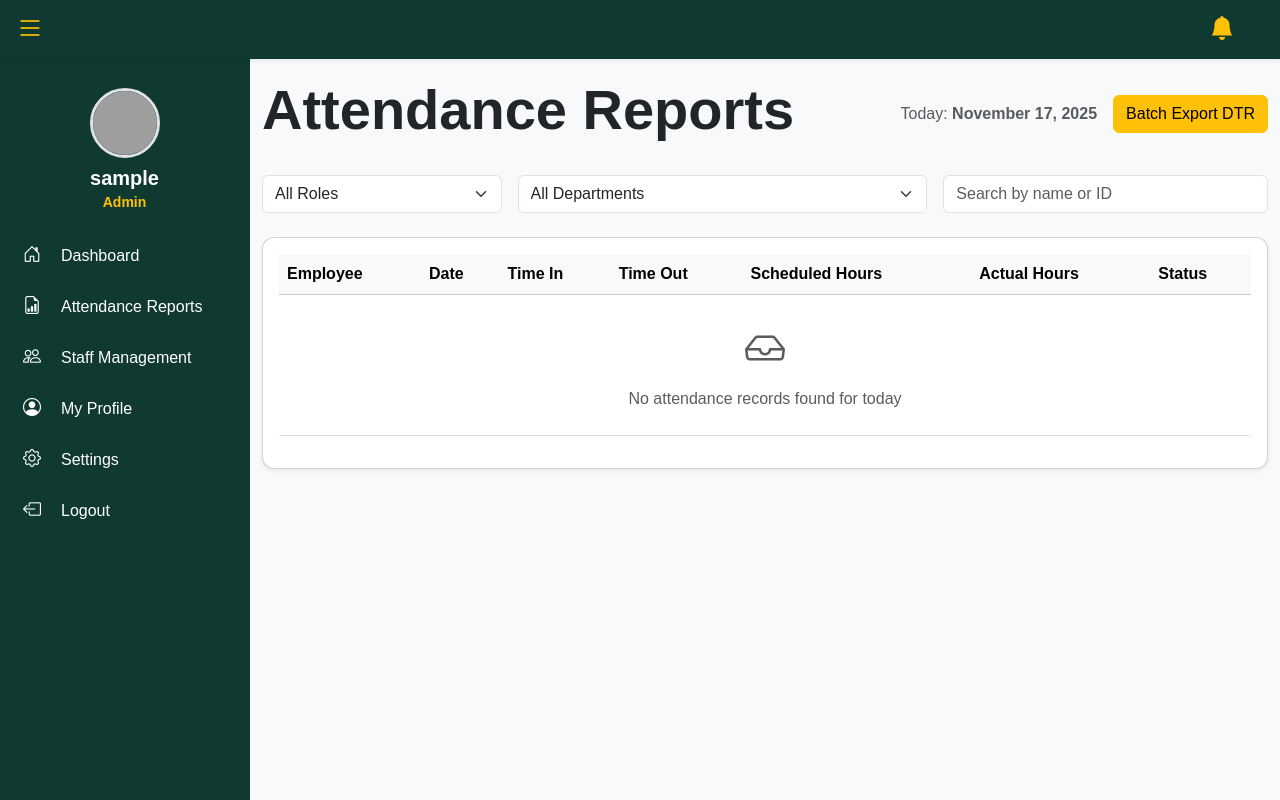
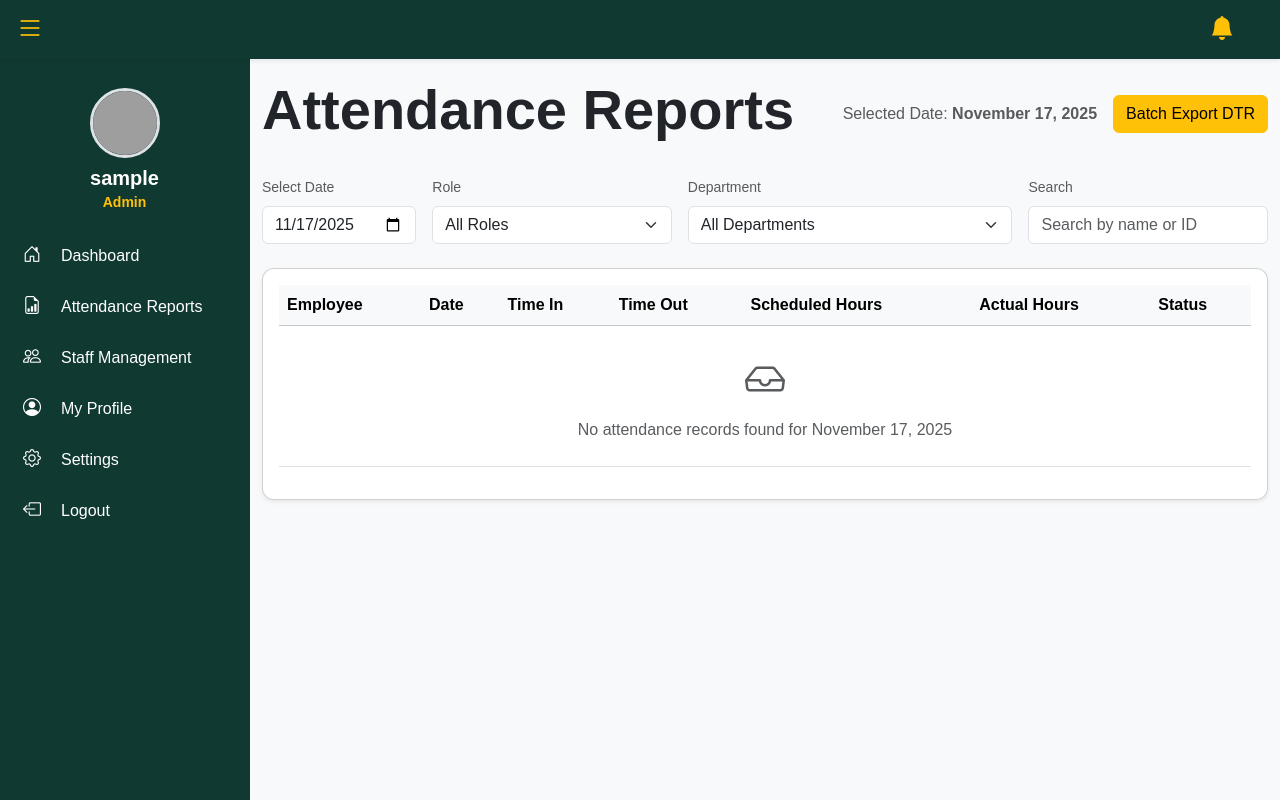
Before and after one commit to maniegokryz-prog/EndDev, a PHP site: page /EndDev/attendancerep/attendancerep.php in a window 1280 px wide. Run offline with PHP 8.4, Linux system fonts and the light colour scheme; the visitor is signed in with stand-in values (Sample User, id 1); tables that the repository leaves empty or names only in its code hold one stand-in row (values such as "Sample post"); grey boxes are pictures that could not be loaded.

Commit message:
fix the date picker in attendance report

```diff
--- a/attendancerep/attendancerep.js
+++ b/attendancerep/attendancerep.js
@@ -15,17 +15,20 @@ menuBtn.addEventListener('click', () => {
 //----------------------------------------------------------------------------------------------//
 
 // Filter handlers
+document.getElementById("dateFilter").addEventListener("change", applyFilters);
 document.getElementById("roleFilter").addEventListener("change", applyFilters);
 document.getElementById("deptFilter").addEventListener("change", applyFilters);
 document.getElementById("searchBox").addEventListener("input", applyFilters);
 
 function applyFilters() {
+  const date = document.getElementById("dateFilter").value;
   const role = document.getElementById("roleFilter").value;
   const dept = document.getElementById("deptFilter").value;
   const search = document.getElementById("searchBox").value;
 
   // Build query string
   const params = new URLSearchParams();
+  if (date) params.append('date', date);
   if (role) params.append('role', role);
   if (dept) params.append('department', dept);
   if (search) params.append('search', search);
--- a/attendancerep/attendancerep.php
+++ b/attendancerep/attendancerep.php
@@ -4,6 +4,9 @@ require_once '../auth_guard.php';
 require_once '../navigation.php';
 
 require '../db_connection.php';
+
+// Set timezone to Manila
+date_default_timezone_set('Asia/Manila');
 
 // Get current user info
 $currentUser = getCurrentUser();
@@ -19,8 +22,8 @@ class AttendanceReportViewer {
 
     public function loadTodayAttendance($filters = []) {
         try {
-            // Get current date
-            $currentDate = date('Y-m-d');
+            // Get date from filters or use current date
+            $currentDate = !empty($filters['date']) ? $filters['date'] : date('Y-m-d');
 
             // Build query to fetch daily attendance with employee details
             $query = "SELECT
@@ -250,13 +253,15 @@ if ($roleResult) {
 $filters = [
     'role' => $_GET['role'] ?? '',
     'department' => $_GET['department'] ?? '',
-    'search' => $_GET['search'] ?? ''
+    'search' => $_GET['search'] ?? '',
+    'date' => $_GET['date'] ?? date('Y-m-d') // Default to today in Manila timezone
 ];
 
-// Load today's attendance records
+// Load attendance records for selected date
 $loadSuccess = $viewer->loadTodayAttendance($filters);
 $attendanceRecords = $viewer->getAttendanceRecords();
-$currentDate = date('F d, Y'); // Format: November 11, 2025
+$selectedDate = $filters['date'];
+$currentDate = date('F d, Y', strtotime($selectedDate)); // Format: November 11, 2025
 ?>
 <!DOCTYPE html>
 <html lang="en">
@@ -267,13 +272,20 @@ $currentDate = date('F d, Y'); // Format: November 11, 2025
 
   <meta name="viewport" content="width=device-width, initial-scale=1.0">
 
+  <!-- Prevent caching -->
+  <meta http-equiv="Cache-Control" content="no-cache, no-store, must-revalidate">
+  <meta http-equiv="Pragma" content="no-cache">
+  <meta http-equiv="Expires" content="0">
+
+  <!-- Version: 2.0 - Date Picker Added -->
+
   <!-- Bootstrap CSS -->
   <link href="https://cdn.jsdelivr.net/npm/bootstrap@5.3.3/dist/css/bootstrap.min.css" rel="stylesheet">
   <!-- Bootstrap Icons -->
   <link rel="stylesheet" href="https://cdn.jsdelivr.net/npm/bootstrap-icons@1.11.3/font/bootstrap-icons.min.css">
 
   <!-- Custom CSS -->
-<link rel="stylesheet" href="attendancerep.css">
+<link rel="stylesheet" href="attendancerep.css?v=<?php echo time(); ?>">
 </head>
 
 <body>
@@ -309,13 +321,21 @@ $currentDate = date('F d, Y'); // Format: November 11, 2025
     <div class="d-flex justify-content-between align-items-center mb-4">
       <h2 class="fw-bold display-4 text-dark">Attendance Reports</h2>
       <div class="d-flex align-items-center gap-3">
-        <span class="text-muted">Today: <strong><?php echo $currentDate; ?></strong></span>
+        <span class="text-muted">Selected Date: <strong><?php echo $currentDate; ?></strong></span>
         <a href="exporep.php" class="btn btn-warning">Batch Export DTR</a>
       </div>
   </div>
 
   <div class="row g-3 mb-4">
+    <div class="col-md-2">
+      <label for="dateFilter" class="form-label small text-muted">Select Date</label>
+      <input type="date" class="form-control" id="dateFilter"
+             value="<?php echo htmlspecialchars($selectedDate, ENT_QUOTES, 'UTF-8'); ?>"
+             max="<?php echo date('Y-m-d'); ?>"
+             title="Select date to view attendance">
+    </div>
     <div class="col-md-3">
+      <label for="roleFilter" class="form-label small text-muted">Role</label>
       <select class="form-select" id="roleFilter">
         <option value="">All Roles</option>
         <?php foreach ($roles as $role): ?>
@@ -326,7 +346,8 @@ $currentDate = date('F d, Y'); // Format: November 11, 2025
         <?php endforeach; ?>
       </select>
     </div>
-    <div class="col-md-5">
+    <div class="col-md-4">
+      <label for="deptFilter" class="form-label small text-muted">Department</label>
       <select class="form-select" id="deptFilter">
         <option value="">All Departments</option>
         <?php foreach ($departments as $department): ?>
@@ -337,7 +358,8 @@ $currentDate = date('F d, Y'); // Format: November 11, 2025
         <?php endforeach; ?>
       </select>
     </div>
-    <div class="col-md-4">
+    <div class="col-md-3">
+      <label for="searchBox" class="form-label small text-muted">Search</label>
       <input type="text" id="searchBox" class="form-control" placeholder="Search by name or ID"
              value="<?php echo htmlspecialchars($filters['search'] ?? '', ENT_QUOTES, 'UTF-8'); ?>">
     </div>
@@ -362,7 +384,7 @@ $currentDate = date('F d, Y'); // Format: November 11, 2025
         <tr>
           <td colspan="7" class="text-center py-4 text-muted">
             <i class="bi bi-inbox fs-1 d-block mb-2"></i>
-            No attendance records found for today
+            No attendance records found for <?php echo $currentDate; ?>
           </td>
         </tr>
         <?php else: ?>
@@ -400,6 +422,6 @@ $currentDate = date('F d, Y'); // Format: November 11, 2025
 
 <!---------------------------------------------------------------------------------------------------------------------------------------------------------------------------------------->
 <script src="https://cdn.jsdelivr.net/npm/bootstrap@5.3.3/dist/js/bootstrap.bundle.min.js"></script>
- <script src="attendancerep.js"></script>
+ <script src="attendancerep.js?v=<?php echo time(); ?>"></script>
 </body>
 </html>
```
